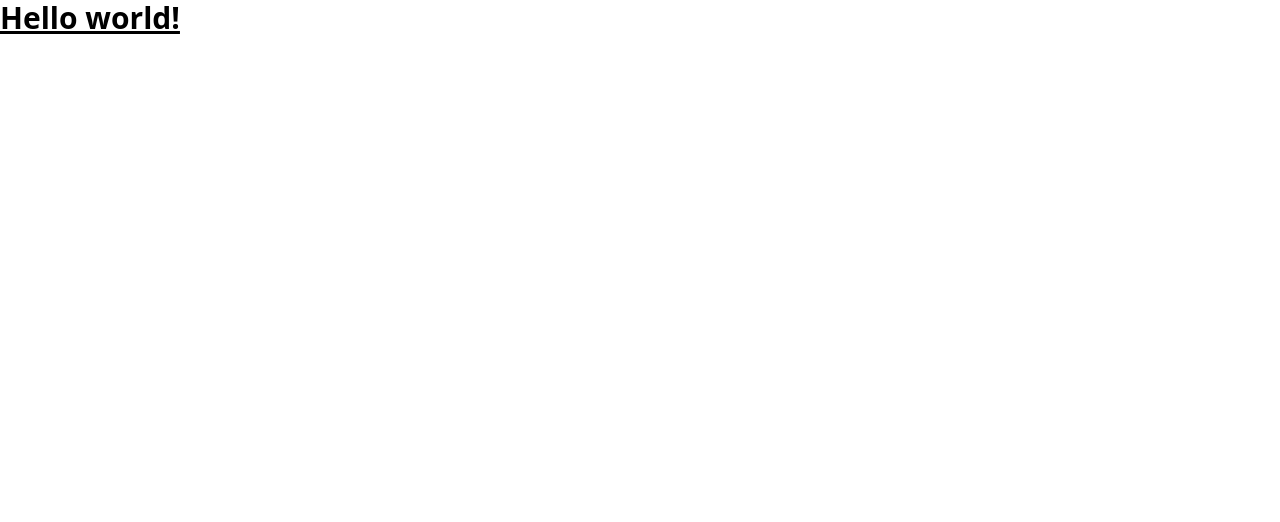
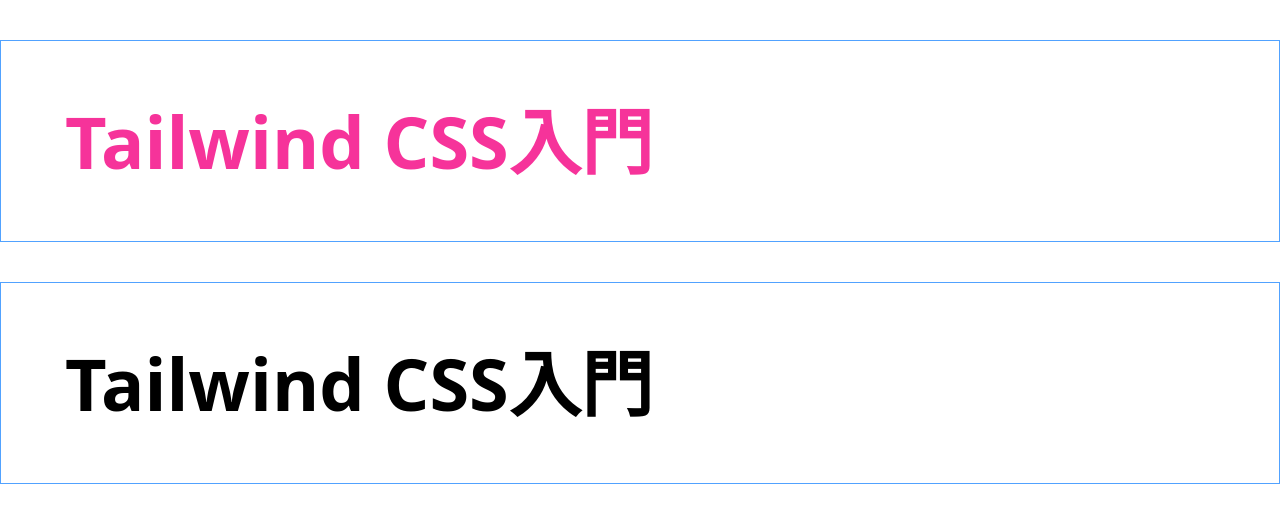
Before and after one commit to Taishi1020/tailwind, a website: page index.html in a window 1280 px wide. Drawn offline with Linux system fonts and the light colour scheme.

Commit message:
レスポンシブ

```diff
--- a/index.html
+++ b/index.html
@@ -7,8 +7,15 @@
     <link href="./output.css" rel="stylesheet">
 </head>
 <body>
-    <h1 class="text-3xl font-bold underline ">
-        Hello world!
-    </h1>
+    <div class="border border-blue-400 p-16 my-10">
+        <h1 class="lg:text-7xl font-bold text-3xl sm:text-red-400 md:text-blue-400 lg:text-pink-500">
+            Tailwind CSS入門
+        </h1>
+    </div>
+    <div class="border border-blue-400 p-16 my-10">
+        <h1 class="text-7xl font-bold">
+            Tailwind CSS入門
+        </h1>
+    </div>
 </body>
 </html>
```
Also changed, not shown: output.css.
